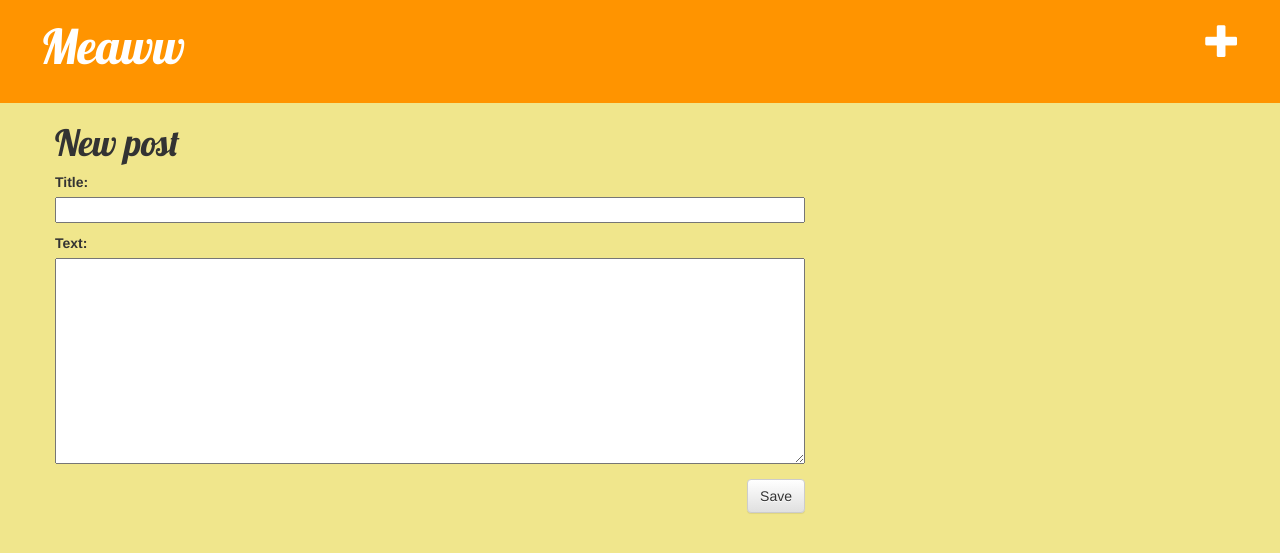
After one commit to kosc/my-first-blog, a Django app: page /post/new/ in a window 1280 px wide. The commit adds this page. Shown: the top 553 px of the page. Run offline with Django 3.2, Linux system fonts and the light colour scheme; the visitor is signed in with stand-in values (Sample User, id 1); some libraries are stand-ins or nearby versions.

Commit message:
hhhhmmmm....

```diff
--- /dev/null
+++ b/blog/forms.py
@@ -0,0 +1,8 @@
+from django import forms
+from .models import Post
+
+class PostForm(forms.ModelForm):
+
+    class Meta:
+        model = Post
+        fields = ('title', 'text',)
--- a/blog/models.py
+++ b/blog/models.py
@@ -2,7 +2,7 @@
 from django.utils import timezone
 
 class Post(models.Model):
-    author = models.ForeignKey('auth.User')
+    author = models.ForeignKey('auth.User', on_delete=models.CASCADE)
     title = models.CharField(max_length=200)
     text = models.TextField()
     created_date = models.DateTimeField(
--- a/blog/static/css/blog.css
+++ b/blog/static/css/blog.css
@@ -2,41 +2,48 @@
 	background-color: khaki;
 }
 .header {
-	background-color: goldenrod;
+	background-color: #ff9400;
 	margin-top: 0;
 	padding: 20px;
 	padding-left: 40px;
 }
 .header h1,
+.header h1 a,
 .header h1 a:visited,
 .header h1 a:active {
 	color: white;
 	font-size: 36pt;
 	text-decoration: none;
+	margin-top: 0;
+	padding-top: 0;
 }
 .content {
 	margin-left: 40px;
 }
 h1, h2, h3, h4 {
 	font-family: 'Lobster', cursive;
-	margin-top: 0;
-	padding-top: 0
 }
 .date {
 	color: #828282;
-	margin-top: 20px
+	margin-bottom: 5px;
 }
 .save {
 	float: right;
 }
-.post-form textarea, .post-form input {
+.post-form textarea,
+.post-form input {
 	width: 100%;
+}
+.menu,
+.menu:hover,
+.menu:visited {
+	color: white;
 	float: right;
 	font-size: 26pt;
 	margin-right: 20px;
 }
 .post {
-	margin-bottom: 35spx;
+	margin-bottom: 35px;
 }
 .post h3 a, .post h3 a:visited {
 	color: black
--- a/blog/templates/blog/base.html
+++ b/blog/templates/blog/base.html
@@ -3,7 +3,7 @@
 <html lang="en">
 <head>
 	<meta charset="UTF-8">
-	<link rel="stylesheet" href="{% static 'css/reset.css' %}">
+	<!-- <link rel="stylesheet" href="{% static 'css/reset.css' %}"> -->
 	<link rel="stylesheet" href="//maxcdn.bootstrapcdn.com/bootstrap/3.2.0/css/bootstrap.min.css">
 	<link rel="stylesheet" href="//maxcdn.bootstrapcdn.com/bootstrap/3.2.0/css/bootstrap-theme.min.css">
 	<link rel="stylesheet" href="https://fonts.googleapis.com/css?family=Lobster&subset=latin,cyrillic" type="text/css">
@@ -12,6 +12,9 @@
 </head>
 <body>
 	<div class="header">
+		{% if user.is_authenticated %}
+			<a href="{% url 'post_new' %}" class="menu"><span class="glyphicon glyphicon-plus"></span></a>
+		{% endif %}
 		<h1><a href="/">Meaww</a></h1>
 	</div>
 	<div class="content container">
--- a/blog/templates/blog/post_detail.html
+++ b/blog/templates/blog/post_detail.html
@@ -2,12 +2,15 @@
 
 {% block content %}
 	<div class="post">
-		<h1>{{ post.title }}</h1>
+		<h3>{{ post.title }}</h3>
 		{% if post.published_date %}
 			<div class="date">
 				{{ post.published_date }}
 			</div>
 		{% endif %}
+		{% if user.is_authenticated %}
+			<a class="btn btn-default" href="{% url 'post_edit' pk=post.pk %}"><span class="glyphicon glyphicon-pencil"></span></a>
+		{% endif %}
 		<p>{{ post.text|linebreaksbr }}</p>
 	</div>
 {% endblock %}
--- /dev/null
+++ b/blog/templates/blog/post_edit.html
@@ -0,0 +1,10 @@
+{% extends 'blog/base.html' %}
+
+{% block content %}
+	<h1>New post</h1>
+	<form action="" method="POST", class="post-form">
+		{% csrf_token %}
+		{{ form.as_p }}
+		<button type="submit" class="save btn btn-default">Save</button>
+	</form>
+{% endblock %}
--- a/blog/templates/blog/post_list.html
+++ b/blog/templates/blog/post_list.html
@@ -2,8 +2,8 @@
 {% block content %}
 	{% for post in posts %}
 		<div class="post">
+			<h3><a href="{% url 'post_detail' pk=post.pk %}">Title: {{ post.title }}</a></h3>
 			<div class="date"><p>Published: {{ post.published_date }}</p></div>
-			<h3><a href="{% url 'post_detail' pk=post.pk %}">Title: {{ post.title }}</a></h3>
 			<p>{{ post.text|linebreaksbr }}</p>
 		</div>
 	{% endfor %}
--- a/blog/urls.py
+++ b/blog/urls.py
@@ -4,4 +4,7 @@
 urlpatterns = [
     url(r'^$', views.post_list, name='post_list'),
     url(r'^post/(?P<pk>\d+)/$', views.post_detail, name='post_detail'),
+    url(r'^post/new/$', views.post_new, name='post_new'),
+    url(r'^post/(?P<pk>\d+)/edit/$', views.post_edit, name='post_edit'),
+
 ]
--- a/blog/views.py
+++ b/blog/views.py
@@ -1,6 +1,8 @@
-from django.shortcuts import render, get_object_or_404
+from django.shortcuts import render, get_object_or_404, redirect
 from .models import Post
+from .forms import PostForm
 from django.utils import timezone
+
 
 def post_list(request):
     posts = Post.objects.filter(published_date__lte=timezone.now()).order_by('published_date')
@@ -9,3 +11,30 @@
 def post_detail(request, pk):
     post = get_object_or_404(Post, pk=pk)
     return render(request, 'blog/post_detail.html', {'post': post})
+
+def post_new(request):
+    if request.method == 'POST':
+        form = PostForm(request.POST)
+        if form.is_valid():
+            post = form.save(commit=False)
+            post.author = request.user
+            post.published_date = timezone.now()
+            post.save()
+            return redirect('post_detail', pk=post.pk)
+    else:
+        form = PostForm()
+    return render(request, 'blog/post_edit.html', {'form': form})
+
+def post_edit(request, pk):
+    post = get_object_or_404(Post, pk=pk)
+    if request.method == 'POST':
+        form = PostForm(request.POST, instance=post)
+        if form.is_valid():
+            post = form.save(commit=False)
+            post.author = request.user
+            post.published_date = timezone.now()
+            post.save()
+            return redirect('post_detail', pk=post.pk)
+    else:
+        form = PostForm(instance=post)
+    return render(request, 'blog/post_edit.html', {'form': form})
```
